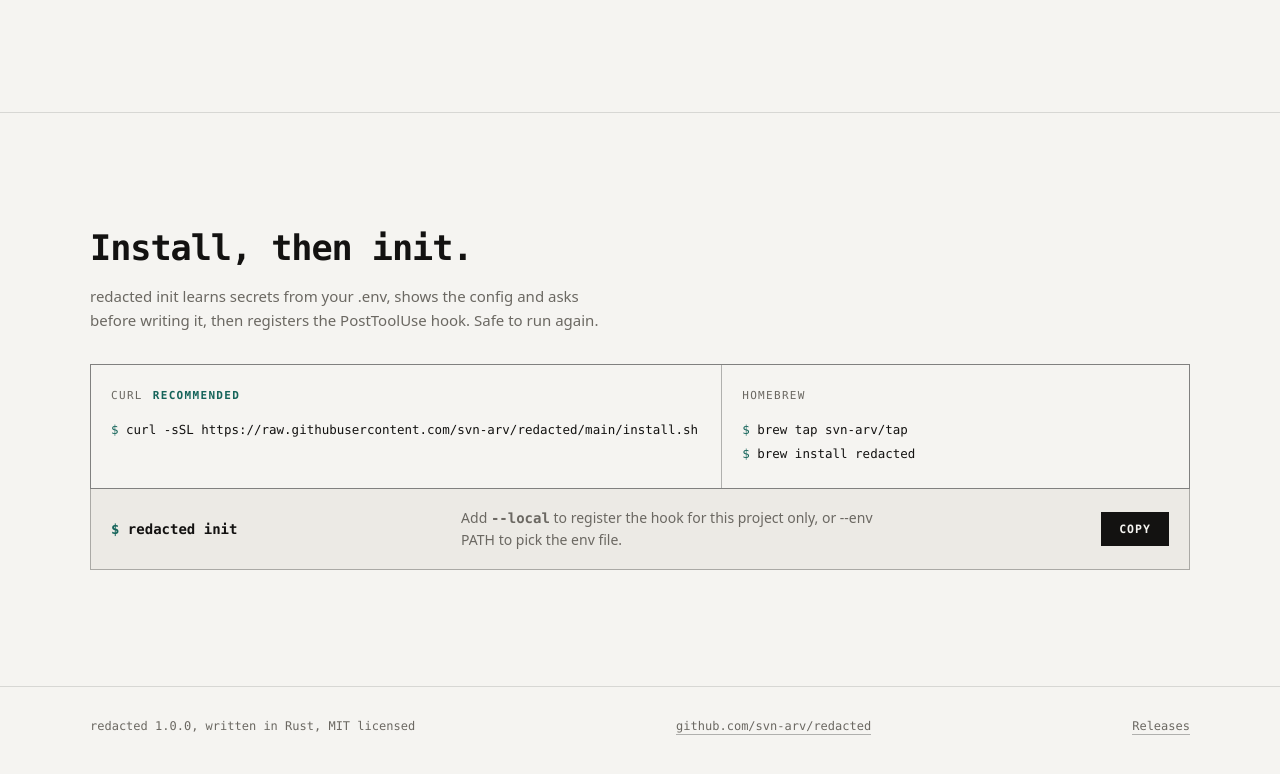
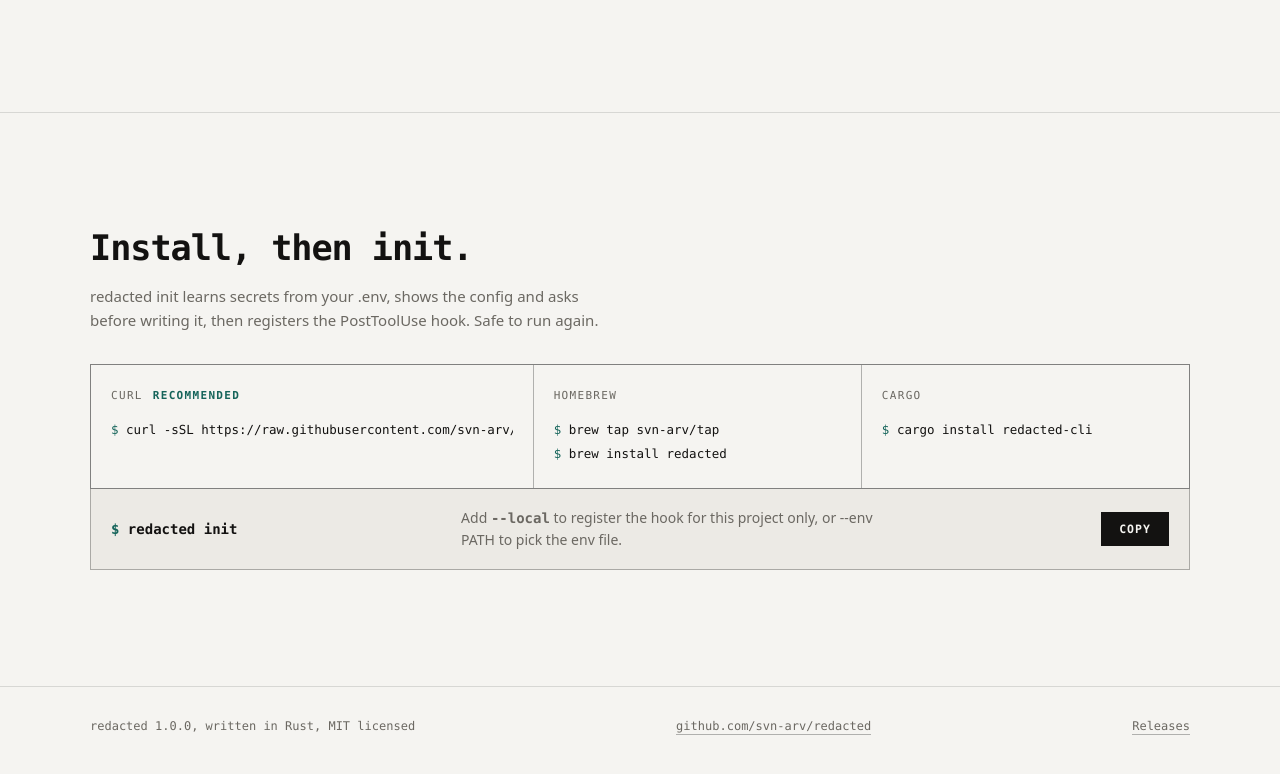
Before and after one commit to svn-arv/redacted, a plain HTML site: page landing/index.html in a window 1280 px wide. Shown: the part 3452-4226 px from the top of the page. Drawn offline with Linux system fonts and the light colour scheme.

Commit message:
docs: add cargo install redacted-cli to README and landing (#52)

```diff
--- a/landing/index.html
+++ b/landing/index.html
@@ -266,7 +266,7 @@ section{padding:var(--sec) 0;border-top:1px solid var(--line)}
 
 /* ---------- install ---------- */
 .methods{display:grid;grid-template-columns:minmax(0,1fr);gap:1px;background:var(--line-hard);border:1px solid var(--line-hard);margin-top:32px}
-@media (min-width:820px){.methods{grid-template-columns:minmax(0,1.35fr) minmax(0,1fr)}}
+@media (min-width:820px){.methods{grid-template-columns:minmax(0,1.35fr) minmax(0,1fr) minmax(0,1fr)}}
 .method{background:var(--paper);padding:22px 20px;min-width:0}
 .method .lab{font-family:var(--mono);font-size:11px;letter-spacing:.12em;text-transform:uppercase;color:var(--dim);display:flex;gap:10px;align-items:baseline}
 .method .lab b{color:var(--accent);font-weight:700}
@@ -502,6 +502,10 @@ footer a:hover{color:var(--ink);border-bottom-color:var(--accent)}
       <pre><span class="pr">$</span> brew tap svn-arv/tap
 <span class="pr">$</span> brew install redacted</pre>
     </div>
+    <div class="method">
+      <div class="lab">Cargo</div>
+      <pre><span class="pr">$</span> cargo install redacted-cli</pre>
+    </div>
   </div>
   <div class="initrow">
     <code><span class="pr" style="color:var(--accent)">$</span> redacted init</code>
```
Also changed, not shown: README.md.
